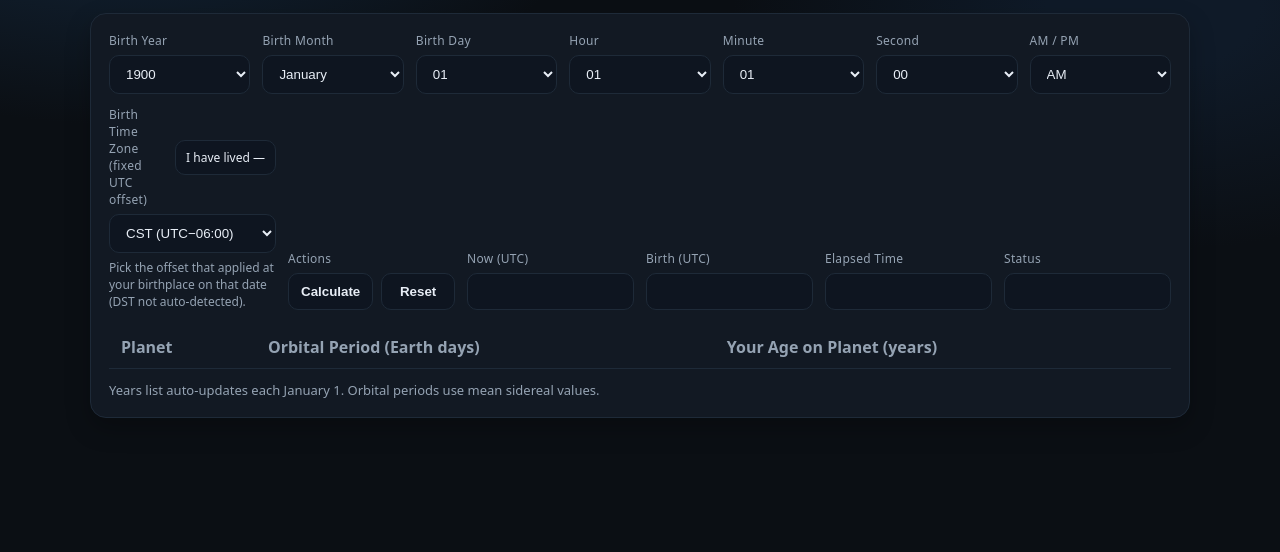
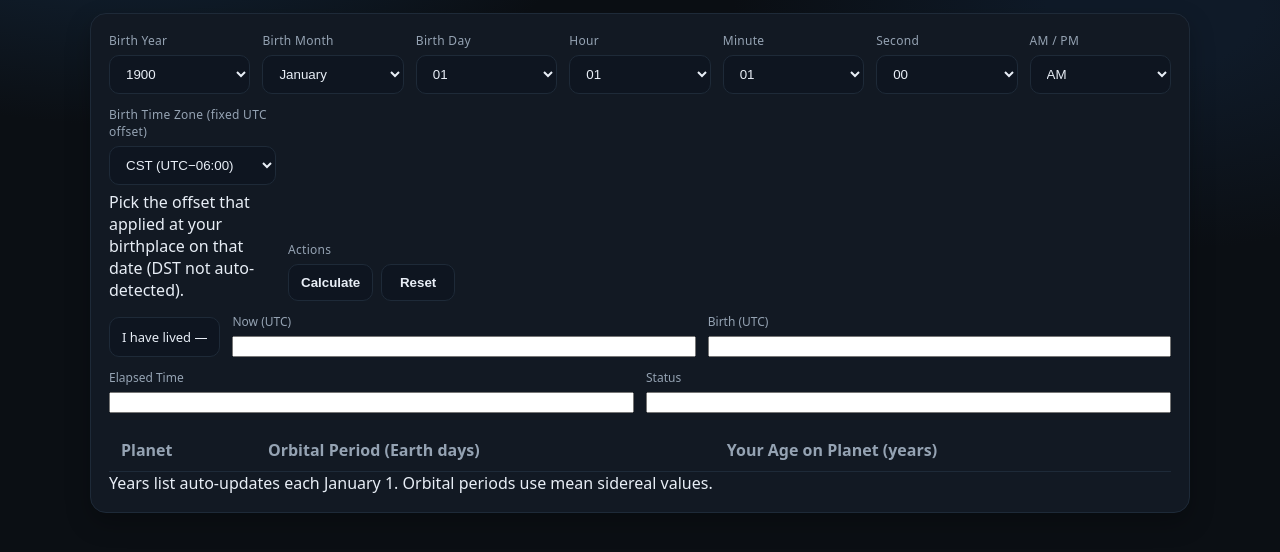
Before and after one commit to gabinoc67/interstellar-star-clock, a plain HTML site: page planet-age-calculator.html in a window 1280 px wide. Shown: the part 70-622 px from the top of the page. Drawn offline with Linux system fonts and the light colour scheme.

Commit message:
Update planet-age-calculator.html

```diff
--- a/planet-age-calculator.html
+++ b/planet-age-calculator.html
@@ -27,10 +27,13 @@
     /* Top inputs row: evenly spaced labels + controls */
     .inputs-grid{
       display:grid;
-      grid-template-columns: repeat(7, 1fr); /* now 7 to include Seconds */
+      grid-template-columns: repeat(7, 1fr); /* includes Seconds */
       gap:12px; align-items:end;
     }
-    .inputs-grid.second{ margin-top:12px; grid-template-columns: repeat(6, 1fr); }
+    .inputs-grid.second{
+      margin-top:12px;
+      grid-template-columns: repeat(6, 1fr);
+    }
 
     .field{display:grid; gap:6px}
     .field label{font-size:12px; color:var(--muted); letter-spacing:.3px}
@@ -42,8 +45,21 @@
     .btn-primary{background:linear-gradient(180deg,#2e6df6,#184dc4); border-color:#1b4bb4}
     .btn-reset{background:#1d2633; border-color:#2a3a52}
 
-    .hint{font-size:12px; color:var(--muted)}
-    .status{margin-top:12px; font-size:13px; color:var(--muted)}
+    /* Wide, non-wrapping info strip */
+    .info-strip{
+      display:flex; align-items:flex-end; gap:12px; margin-top:12px; flex-wrap:wrap;
+    }
+    .lived-badge{
+      font-size:13px; color:var(--text); background:#0e1520; border:1px solid var(--border);
+      padding:10px 12px; border-radius:10px; white-space:nowrap; flex:0 0 auto;
+    }
+    .info-item{display:grid; gap:6px; flex:1 1 320px; min-width:320px; max-width:100%;}
+    .info-item label{font-size:12px; color:var(--muted)}
+    .info-item input{
+      font-family: ui-monospace, SFMono-Regular, Menlo, Monaco, Consolas, "Liberation Mono", "Courier New", monospace;
+      letter-spacing: .2px;
+      white-space: nowrap; overflow: hidden; text-overflow: ellipsis;
+    }
 
     table{width:100%; border-collapse:collapse; margin-top:16px}
     thead th{
@@ -53,21 +69,10 @@
     tbody td{padding:12px; border-bottom:1px dashed var(--border)}
     tbody tr:last-child td{border-bottom:none}
 
-    /* Inline “lived” label next to timezone label */
-    .label-row{
-      display:flex; align-items:center; justify-content:space-between;
-      gap:8px;
-    }
-    .lived-badge{
-      font-size:12px; color:var(--text); background:#0e1520; border:1px solid var(--border);
-      padding:8px 10px; border-radius:10px; white-space:nowrap; flex-shrink:0;
-    }
-
     @media (max-width: 980px){
       .inputs-grid{ grid-template-columns: repeat(3, 1fr); }
       .inputs-grid.second{ grid-template-columns: repeat(3, 1fr); }
-      .label-row{ flex-direction:column; align-items:flex-start; gap:6px; }
-      .lived-badge{ width:100%; }
+      .info-item{ flex:1 1 100%; min-width:0; }
     }
     @media (max-width: 560px){
       .inputs-grid, .inputs-grid.second{ grid-template-columns: 1fr; }
@@ -121,13 +126,10 @@
         </div>
       </div>
 
-      <!-- Row 2: evenly spaced + action buttons + display fields -->
+      <!-- Row 2: timezone + actions (label NOT wrapped with lived text) -->
       <div class="inputs-grid second" id="row2">
         <div class="field">
-          <div class="label-row">
-            <label for="tz">Birth Time Zone (fixed UTC offset)</label>
-            <span class="lived-badge" id="livedInline">I have lived —</span>
-          </div>
+          <label for="tz">Birth Time Zone (fixed UTC offset)</label>
           <select id="tz">
             <optgroup label="Americas">
               <option value="-10">HST (UTC−10:00)</option>
@@ -161,25 +163,33 @@
           </div>
         </div>
 
-        <div class="field">
-          <label>Now (UTC)</label>
+        <!-- leave remaining grid cells for layout balance -->
+        <div></div><div></div><div></div><div></div>
+      </div>
+
+      <!-- Info strip: lived + wide displays (NOW/BIRTH/ELAPSED/STATUS) -->
+      <div class="info-strip" id="infoStrip">
+        <span class="lived-badge" id="livedInline">I have lived —</span>
+
+        <div class="info-item">
+          <label for="nowDisplay">Now (UTC)</label>
           <input id="nowDisplay" type="text" readonly />
         </div>
-        <div class="field">
-          <label>Birth (UTC)</label>
+        <div class="info-item">
+          <label for="birthDisplay">Birth (UTC)</label>
           <input id="birthDisplay" type="text" readonly />
         </div>
-        <div class="field">
-          <label>Elapsed Time</label>
+        <div class="info-item">
+          <label for="elapsedDisplay">Elapsed Time</label>
           <input id="elapsedDisplay" type="text" readonly />
         </div>
-        <div class="field">
-          <label>Status</label>
+        <div class="info-item">
+          <label for="statusDisplay">Status</label>
           <input id="statusDisplay" type="text" readonly />
         </div>
       </div>
 
-      <!-- Results table underneath the labels/displays -->
+      <!-- Results table underneath -->
       <table id="resultsTable">
         <thead>
           <tr>
@@ -361,8 +371,7 @@
     }
 
     function resetAll(){
-      // Do NOT repopulate years here; set explicitly to the requested values
-      // Set to your specified reset state:
+      // Requested reset state:
       // Year 1900, Month January (1), Day 01, AM, Hour 01, Minute 01, Second 00, TZ = CST (-6)
       yearSel.value = '1900';
       monthSel.value = '1';
@@ -394,7 +403,7 @@
     document.getElementById('calcBtn').addEventListener('click', calculate);
     document.getElementById('resetBtn').addEventListener('click', resetAll);
 
-    // Show current UTC clock (first paint only; avoids constant reflow)
+    // Show current UTC clock (first paint only)
     (function tickOnce(){
       const now = new Date();
       const nowUTC = new Date(now.getTime() + now.getTimezoneOffset()*60000);
@@ -413,7 +422,7 @@
       setInterval(refresh, 24*3600*1000);
     })();
 
-    // After init, set reset state immediately so defaults match your request
+    // Apply reset defaults on load
     resetAll();
   </script>
 </body>
```
